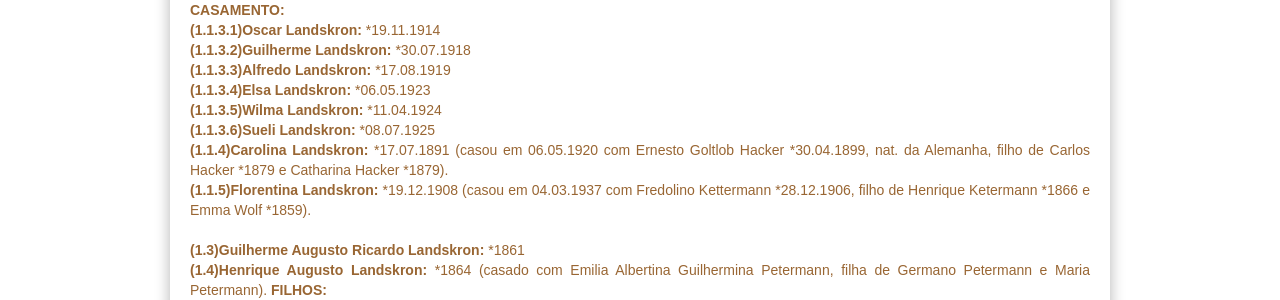
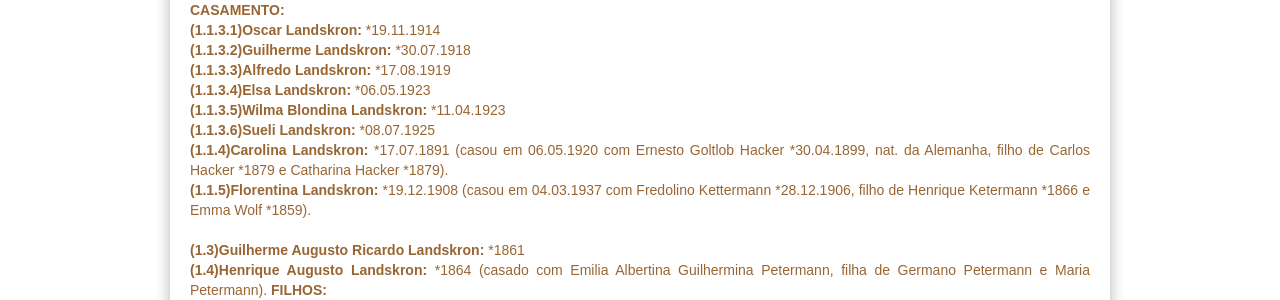
Before and after one commit to claudiovargas1955/claudiovargas1955.github.io, a Jekyll site: the page built from _pages/arvore-genealogica-de-guilherme landskron.html, in a window 1280 px wide. Shown: the part 802-1102 px from the top of the page. Built offline with Jekyll 4.4.1, drawn with Linux system fonts in a browser that asks for light colours; some web fonts are replaced.

Commit message:
Update arvore-genealogica-de-guilherme landskron.html

```diff
--- a/_pages/arvore-genealogica-de-guilherme landskron.html
+++ b/_pages/arvore-genealogica-de-guilherme landskron.html
@@ -77,7 +77,7 @@ CASAMENTO:</b><br>
        <b>(1.1.3.2)Guilherme Landskron: </b>*30.07.1918 <br>
        <b>(1.1.3.3)Alfredo Landskron: </b>*17.08.1919 <br>
        <b>(1.1.3.4)Elsa Landskron: </b>*06.05.1923 <br>
-       <b>(1.1.3.5)Wilma Landskron: </b>*11.04.1924 <br>
+       <b>(1.1.3.5)Wilma Blondina Landskron: </b>*11.04.1923 <br>
        <b>(1.1.3.6)Sueli Landskron: </b>*08.07.1925<br>
 
 <b>(1.1.4)Carolina Landskron: </b>*17.07.1891 (casou em 06.05.1920 com Ernesto Goltlob Hacker *30.04.1899, nat. da Alemanha, filho de
```
